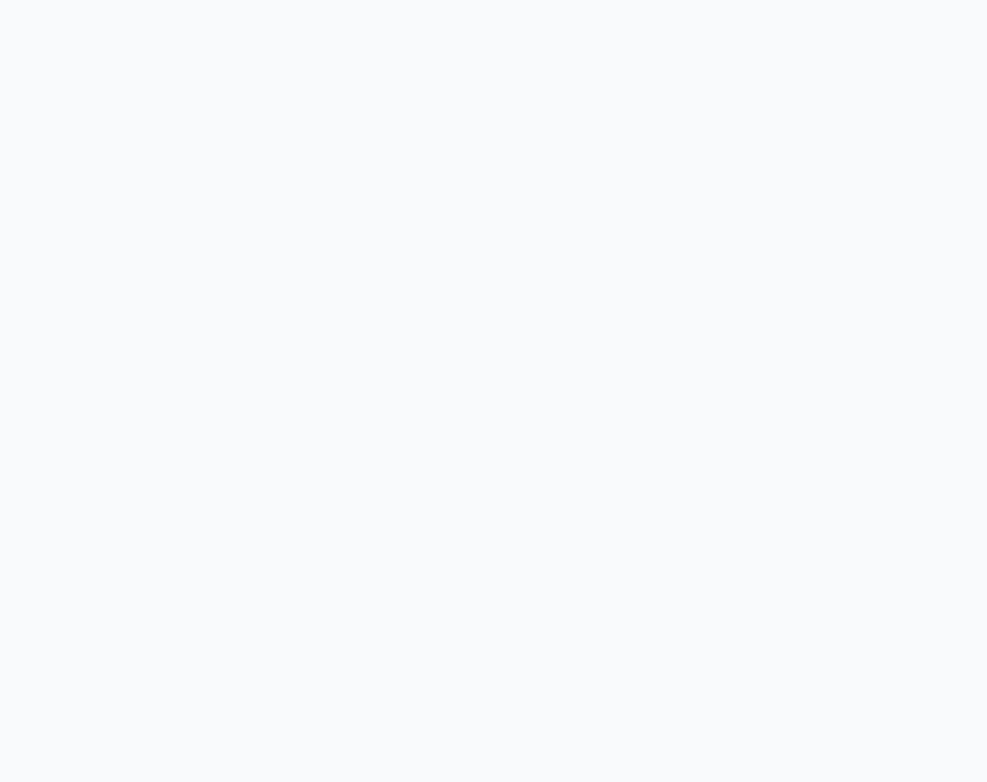
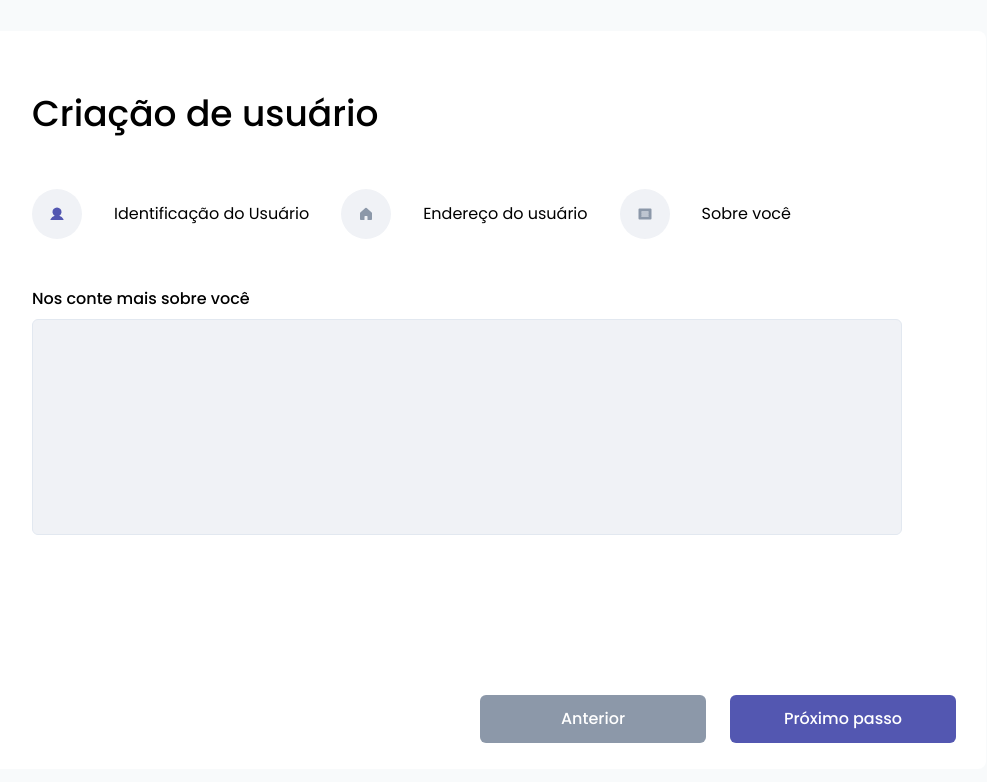
Before and after one commit to andreseichi/form-create-user, a React (Vite) app: page /about in a window 1280 px wide. Before the commit this address had no page. Shown: the top 782 px of the page, without its empty margins (161-1148 px from the left). Built offline with nearby package versions, Linux system fonts and the light colour scheme.

Commit message:
página user about

```diff
--- a/src/Router.tsx
+++ b/src/Router.tsx
@@ -2,6 +2,7 @@ import { Route, Routes } from "react-router-dom";
 import { CreateUserFormLayout } from "./layouts/CreateUserFormLayout";
 import { UserInfo } from "./pages/Form/UserInfo";
 import { UserAddress } from "./pages/Form/UserAddress";
+import { UserAbout } from "./pages/Form/UserAbout";
 
 export function Router() {
   return (
@@ -9,6 +10,7 @@ export function Router() {
       <Route path="/" element={<CreateUserFormLayout />}>
         <Route path="/" element={<UserInfo />} />
         <Route path="address" element={<UserAddress />} />
+        <Route path="about" element={<UserAbout />} />
       </Route>
     </Routes>
   );
--- /dev/null
+++ b/src/pages/Form/UserAbout/index.tsx
@@ -0,0 +1,100 @@
+import { useContext } from "react";
+import { Box, Button, Flex, Stack } from "@chakra-ui/react";
+import { zodResolver } from "@hookform/resolvers/zod";
+import { SubmitHandler, useForm } from "react-hook-form";
+import { useNavigate } from "react-router-dom";
+import { z } from "zod";
+
+import { UserFormContext } from "../../../context/UserFormContext";
+
+import { Textarea } from "../../../components/TextArea";
+
+type UserAboutFormData = {
+  about: string;
+};
+
+export function UserAbout() {
+  const { handleSetUserAbout } = useContext(UserFormContext);
+  const navigate = useNavigate();
+
+  const userInfoAboutSchema = z
+    .object({
+      about: z
+        .string()
+        .min(20, "Você precisa escrever mais sobre você")
+        .max(500, "Você ultrapassou o limite de caracteres"),
+    })
+    .required();
+
+  const { register, handleSubmit, formState } = useForm<UserAboutFormData>({
+    resolver: zodResolver(userInfoAboutSchema),
+  });
+  const errors = formState.errors;
+
+  const handleSubmitUserAbout: SubmitHandler<UserAboutFormData> = (values) => {
+    handleSetUserAbout(values);
+    navigate("/success");
+  };
+
+  function handlePreviousStep() {
+    navigate("/address");
+  }
+
+  return (
+    <Flex
+      as="form"
+      direction="column"
+      align="flex-start"
+      justify="space-between"
+      w="100%"
+      minH="100%"
+      overflowY="hidden"
+      onSubmit={handleSubmit(handleSubmitUserAbout)}
+    >
+      <Box w="100%" pr="54px">
+        <Stack spacing="26" w="100%">
+          <Flex gap="60px">
+            <Textarea
+              {...register("about")}
+              name="about"
+              label="Nos conte mais sobre você"
+              error={errors.about}
+            />
+          </Flex>
+        </Stack>
+      </Box>
+
+      <Flex position="absolute" bottom="26px" alignSelf="flex-end" gap={6}>
+        <Button
+          colorScheme="purple"
+          backgroundColor="gray.400"
+          _hover={{ filter: "brightness(0.9)" }}
+          size="lg"
+          minW="226px"
+          w="100%"
+          fontWeight={500}
+          fontSize="16px"
+          onClick={handlePreviousStep}
+          isLoading={formState.isSubmitting}
+        >
+          Anterior
+        </Button>
+
+        <Button
+          type="submit"
+          colorScheme="purple"
+          backgroundColor="purple.400"
+          _hover={{ filter: "brightness(0.9)" }}
+          size="lg"
+          minW="226px"
+          w="100%"
+          fontWeight={500}
+          fontSize="16px"
+          isLoading={formState.isSubmitting}
+        >
+          Próximo passo
+        </Button>
+      </Flex>
+    </Flex>
+  );
+}
```
